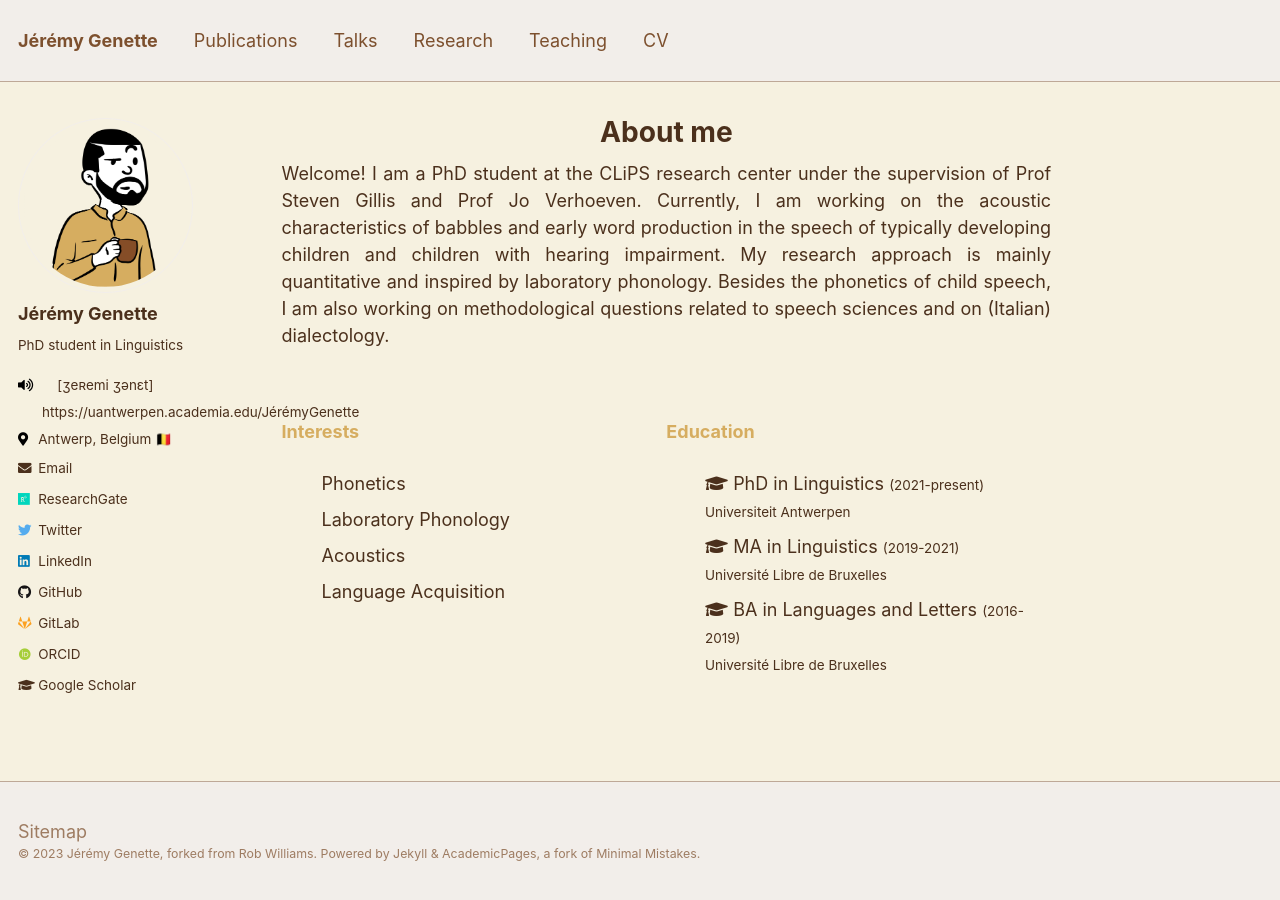
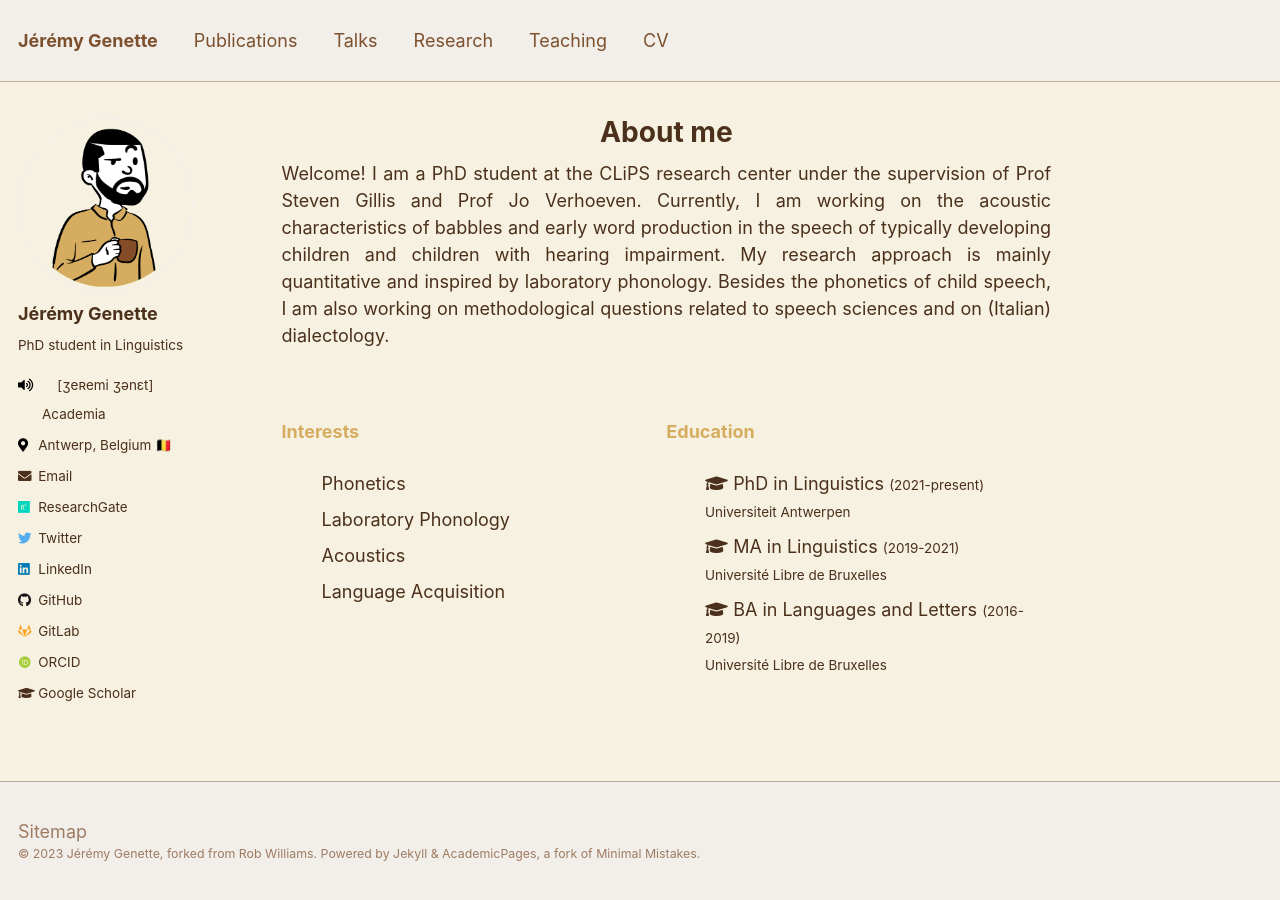
Before and after one commit to jgenette/jgenette.github.io, a Jekyll site: the page built from _pages/about.md, in a window 1280 px wide. Built offline with Jekyll 4.4.1, drawn with Linux system fonts in a browser that asks for light colours; some web fonts are replaced.

Commit message:
Update author-profile.html

```diff
--- a/_includes/author-profile.html
+++ b/_includes/author-profile.html
@@ -26,7 +26,7 @@
         <li> <i class="fa fa-volume-up" aria-hidden="true" style="padding-right: 1.5em;"></i> {{ author.pronunciation }}</li>
       {% endif %}
       {% if author.academia %}
-        <li> <i class="fa fa-fw fa-academia" aria-hidden="true" style="padding-right: 1.5em;"></i> {{ author.academia }}</li>
+        <li> <a href="{{ author.academia }}"> <i class="fa fa-fw fa-academia" aria-hidden="true" style="padding-right: 1.5em;"></i> Academia</li>
       {% endif %}
       {% if author.location %}
         <li><i class="fa fa-fw fa-map-marker-alt" aria-hidden="true" style="padding-right: 1.5em;"></i>{{ author.location }}</li>
```
